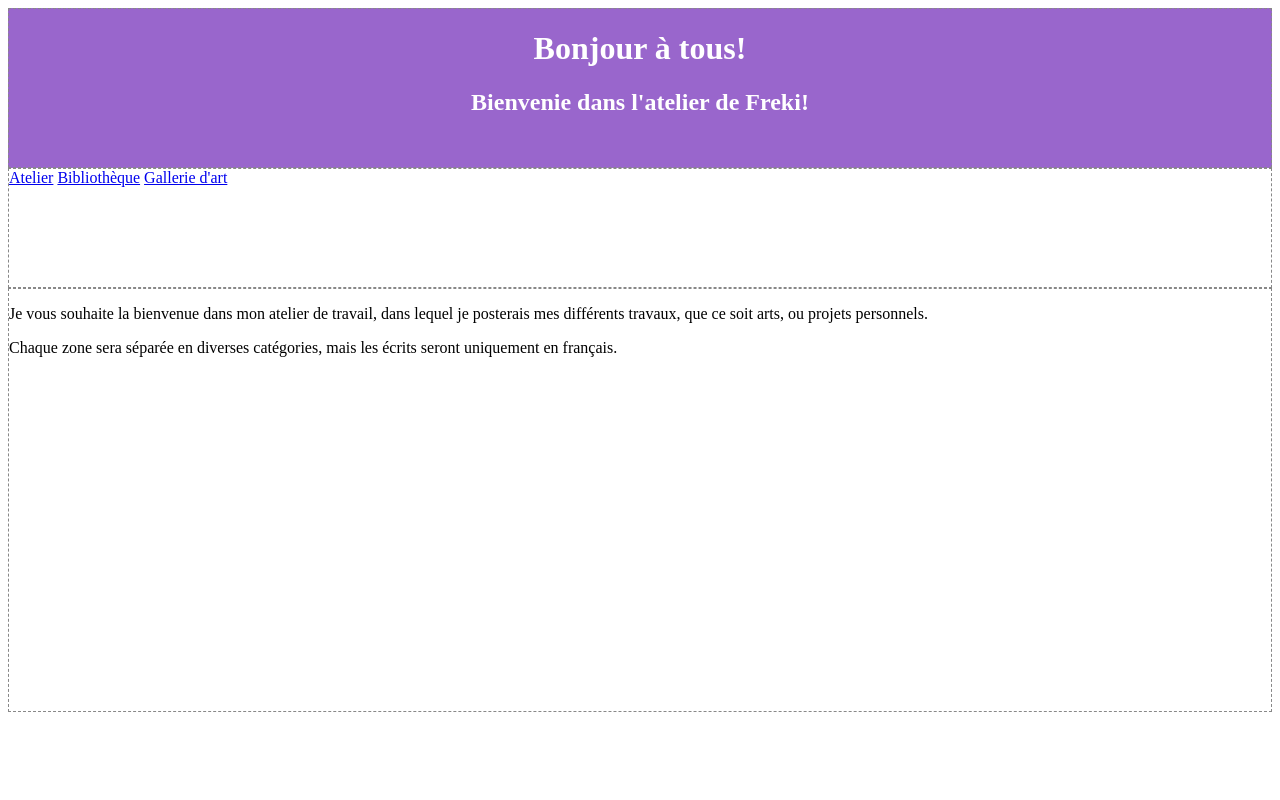
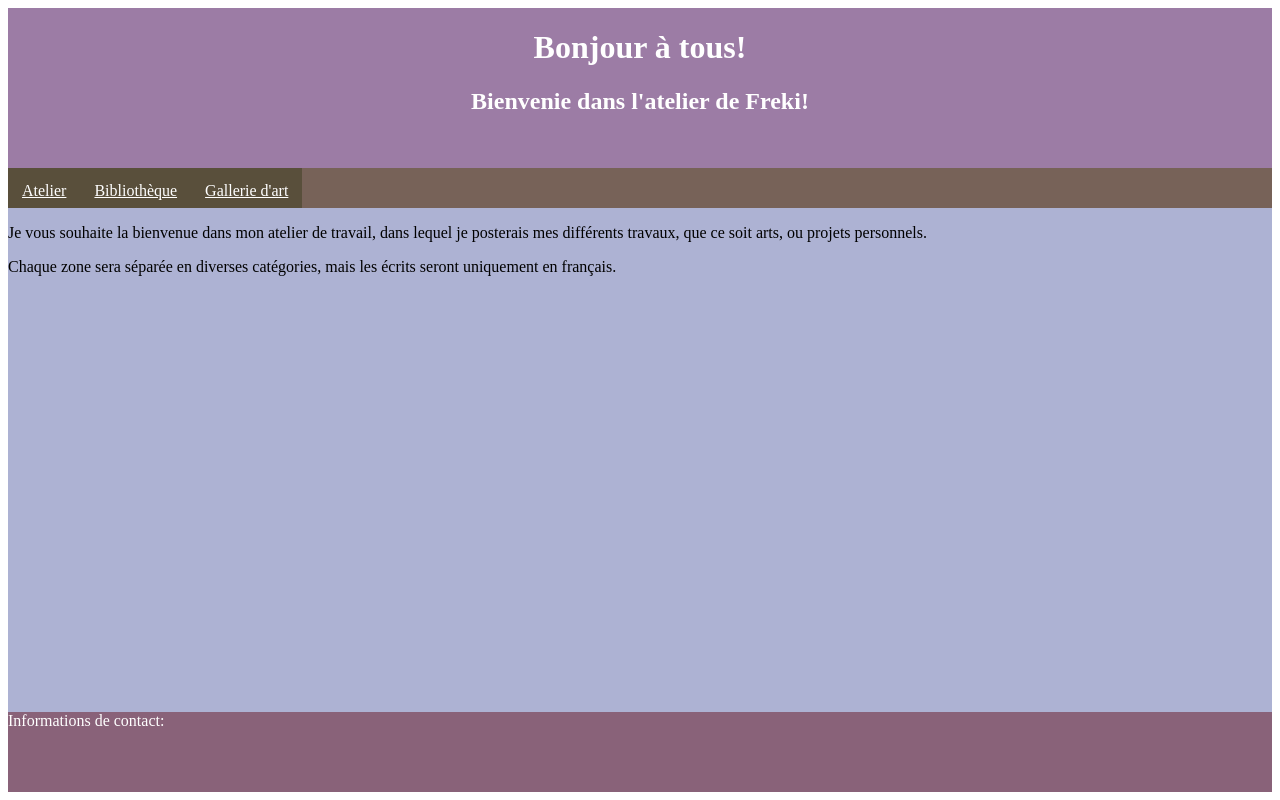
Before and after one commit to FrekiWolfhart/FrekiWolfhart.github.io, a plain HTML site: page index.html in a window 1280 px wide. Drawn offline with Linux system fonts and the light colour scheme.

Commit message:
Nouveau design, je sais pas si je suis bon à ce truc.

```diff
--- a/default.css
+++ b/default.css
@@ -7,24 +7,39 @@
   "main main main"
   "footer footer footer";
   grid-template-columns: 120px 4fr 1fr;
-  grid-template-rows: 160px 120px 1fr 80px;
+  grid-template-rows: 160px 40px 1fr 80px;
 }
 .container > div {
-  border: 1px dashed #888;
 }
 
 .header {
   grid-area: header;
-  background-color: #9966cc;
+  background-color: #9c7ca5;
   color: white;
   text-align: center;
 }
 .navbar {
   grid-area: navbar;
+  overflow: hidden;
+  background-color: #776258;
+}
+.navbar a{
+  background-color: #594f3b;
+  color: white;
+  text-align: center;
+  float: left;
+  padding: 14px 14px;
+  display: block;
+}
+.navbar a:hover{
+  background-color: #776258;
 }
 .main {
   grid-area: main;
+  background-color: #adb2d3;
 }
 .footer {
   grid-area: footer;
+  background-color: #896279;
+  color: white;
 }
--- a/index.html
+++ b/index.html
@@ -21,6 +21,9 @@
       <p>Chaque zone sera s&eacute;par&eacute;e en diverses cat&eacute;gories, mais les &eacute;crits seront uniquement en
       fran&ccedil;ais.</p>
     </div>
+    <div class="footer">
+      Informations de contact:
+    </div>
   </div>
   </body>
 </html>
```
